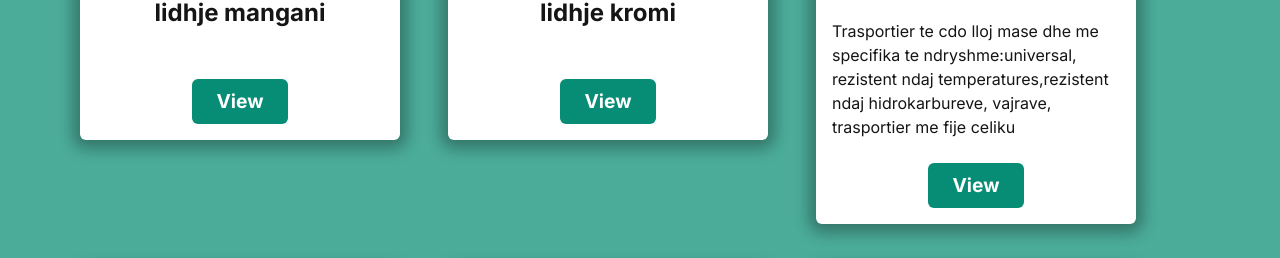
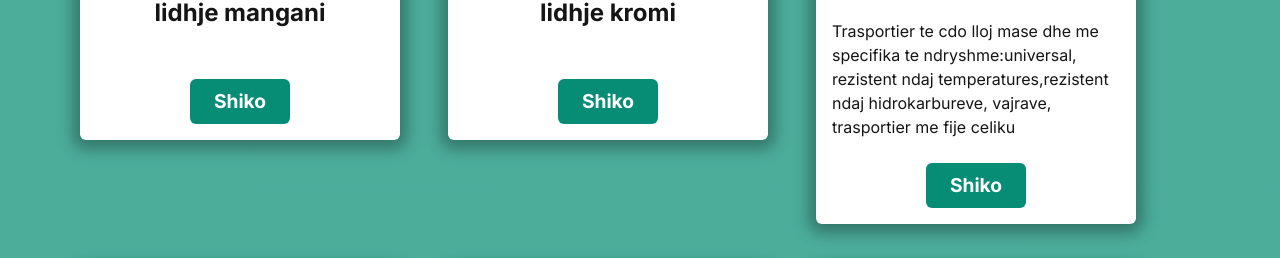
Before and after one commit to Don-Debug/hawishpk, a Next.js app: page / in a window 1280 px wide. Shown: the part 3113-3371 px from the top of the page. Built offline with nearby package versions, Linux system fonts and the light colour scheme.

Commit message:
[small details to add]

```diff
--- a/app/components/Galery.tsx
+++ b/app/components/Galery.tsx
@@ -57,7 +57,7 @@
                 className="px-[1.5rem] py-[0.5rem] bg-[#078D75] mb-4 w-fit rounded-md text-white font-bold md:text-[1.2rem] text-[1rem] text-center"
                 onClick={() => handleView(index)}
               >
-                View
+                Shiko
               </button>
             </div>
           ))}
@@ -80,7 +80,7 @@
         )}
       </div>
       {selectedImageIndex !== null && (
-        <div className="fixed top-0 left-0 w-full h-full bg-neutral-600 bg-opacity-80 z-50 flex justify-center items-center">
+        <div className="fixed top-0 left-0 w-full h-full bg-black bg-opacity-80 z-50 flex justify-center items-center">
           <div className="relative w-[95%] h-[90%] flex justify-center items-center py-8">
             <button
               className="absolute top-0 right-0 mr-[2rem] mt-[2rem] border border-black bg-white bg-opacity-50 px-2 py-1 rounded-md font-bold text-lg hover:text-red-600 z-40"
--- a/app/globals.css
+++ b/app/globals.css
@@ -41,10 +41,10 @@
 .galery-bg {
   background-image: linear-gradient(
     to top,
-    #078d7409,
+    #078d7400,
     #078d74b9,
     #078d74b9,
-    #078d7409
+    #078d7400
   );
 }
 
```
